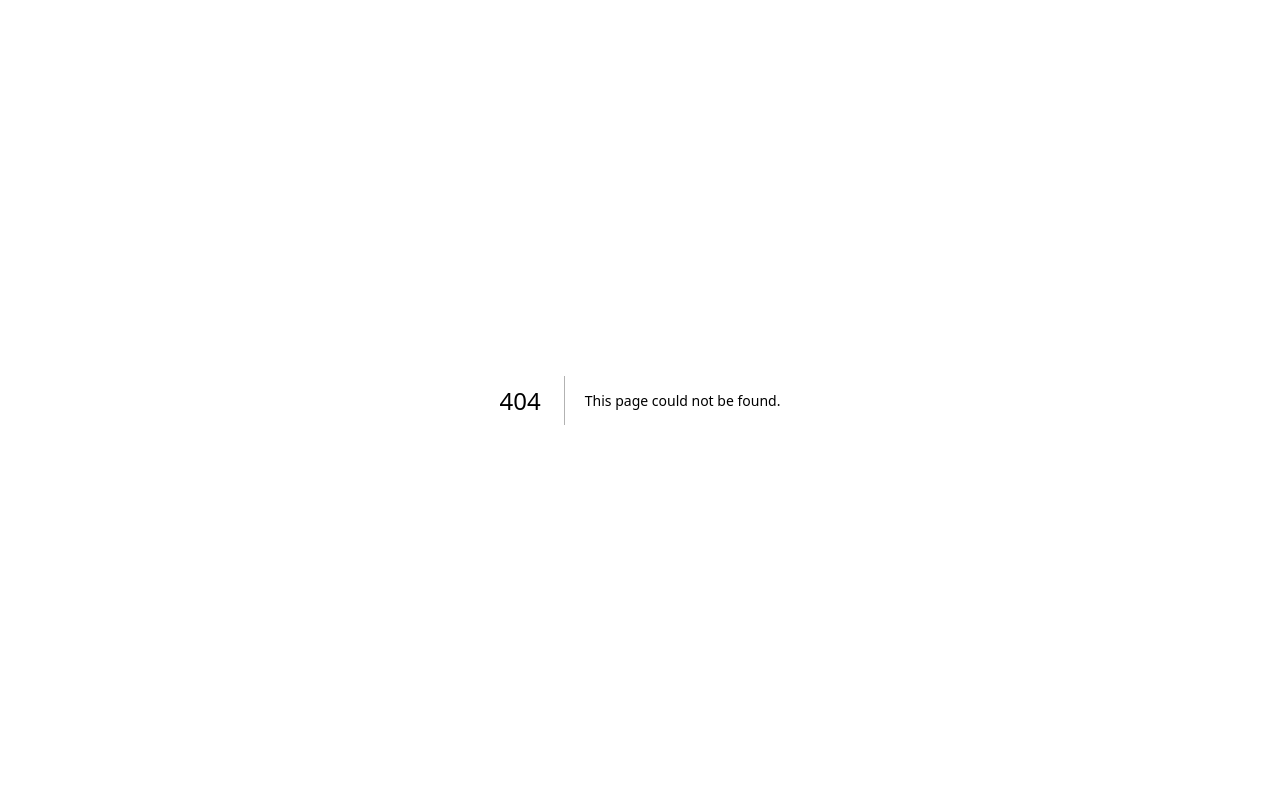
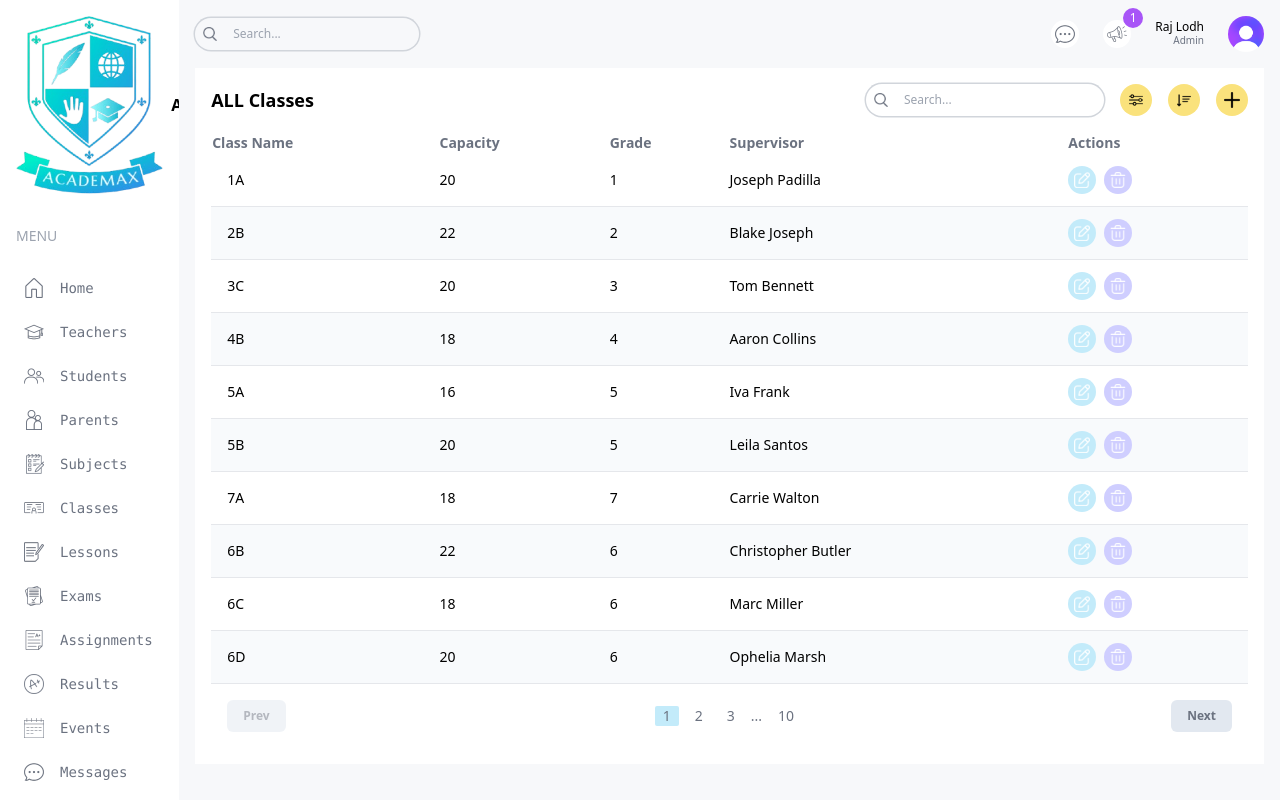
Before and after one commit to Rajlodh-001/school_management, a Next.js app: page /list/classes in a window 1280 px wide. Before the commit this address had no page. Shown: the top 800 px of the page. Built offline with nearby package versions, Linux system fonts and the light colour scheme.

Commit message:
added classes Page

```diff
--- /dev/null
+++ b/src/app/(dashboard)/list/classes/page.tsx
@@ -0,0 +1,110 @@
+import FormModel from "@/components/FormModel";
+import Pagination from "@/components/Pagination";
+import Table from "@/components/Table";
+import TableSearch from "@/components/TableSearch";
+import { classesData, parentsData, role, subjectsData } from "@/lib/data";
+import Image from "next/image";
+import Link from "next/link";
+
+type Class = {
+  id: number;
+  name: string;
+  capacity:number;
+  grade:number;
+  supervisor:string;
+};
+
+const columns = [
+  {
+    header: "Class Name",
+    accessor: "name",
+  },
+
+  {
+    header: "Capacity",
+    accessor: "capacity",
+    className: "hidden md:table-cell",
+  },
+  {
+    header: "Grade",
+    accessor: "grade",
+    className: "hidden md:table-cell",
+  },
+  {
+    header: "Supervisor",
+    accessor: "supervisor",
+    className: "hidden md:table-cell",
+  },
+
+  {
+    header: "Actions",
+    accessor: "actions",
+  },
+];
+
+const ClassListPage = () => {
+  const renderRow = (item: Class) => (
+    <tr
+      key={item.id}
+      className="border-b border-gray-200 even:bg-slate-50 text-sm hover:bg-thmPurpleLight "
+    >
+      <td className="flex items-center gap-4 p-4">{item.name}</td>
+      <td className="hidden md:table-cell">{item.capacity}</td>
+      <td className="hidden md:table-cell">{item.grade}</td>
+      <td className="hidden md:table-cell">{item.supervisor}</td>
+
+      <td className="">
+        <div className="flex items-center gap-2">
+          {/* <Link href={`/list/teachers/${item.id}`}>
+            <button className=" w-7 h-7 flex items-center justify-center rounded-full bg-thmSky">
+              <Image src="/edit.png" alt="" width={16} height={16} />
+            </button>
+          </Link> */}
+          {role === "admin" && (
+            // <button className=" w-7 h-7 flex items-center justify-center rounded-full bg-thmPurple">
+            //   <Image src="/delete.png" alt="" width={16} height={16} />
+            // </button>
+
+            <>
+            <FormModel table="class" type="update" data={item} />
+            <FormModel table="class" type="delete" id={item.id} />
+            </>
+          )}
+        </div>
+      </td>
+    </tr>
+  );
+  return (
+    <div className="bg-white p-4 roundend-md mt-0 m-4">
+      {/* Top */}
+      <div className="flex items-center justify-between">
+        <h1 className="hidden md:block text-lg font-semibold ">ALL Classes</h1>
+        <div className="flex flex-col md:flex-row items-center gap-4 w-full md:w-auto">
+          <TableSearch />
+          <div className="flex items-center gap-4 self-end">
+            <button className="w-8 h-8 flex items-center justify-center rounded-full bg-thmYellow">
+              <Image src="/filter.png" alt="" width={14} height={14} />
+            </button>
+
+            <button className="w-8 h-8 flex items-center justify-center rounded-full bg-thmYellow">
+              <Image src="/sort.png" alt="" width={14} height={14} />
+            </button>
+
+            {role === "admin" && (
+              // <button className="w-8 h-8 flex items-center justify-center rounded-full bg-thmYellow">
+              //   <Image src="/plus.png" alt="" width={14} height={14} />
+              // </button>
+              <FormModel table="class" type="create" />
+            )}
+          </div>
+        </div>
+      </div>
+      {/* List */}
+      <Table columns={columns} renderRow={renderRow} data={classesData} />
+      {/* Pagination */}
+      <Pagination/>
+    </div>
+  );
+};
+
+export default ClassListPage;
```
